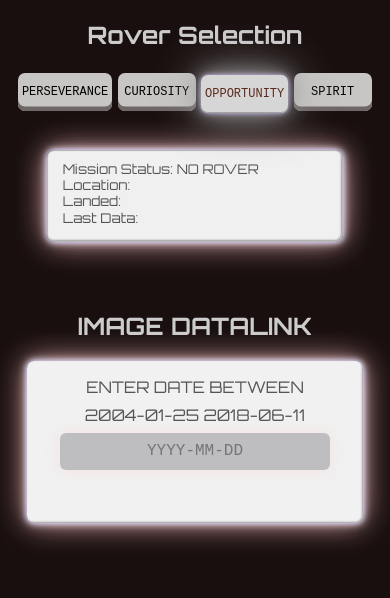
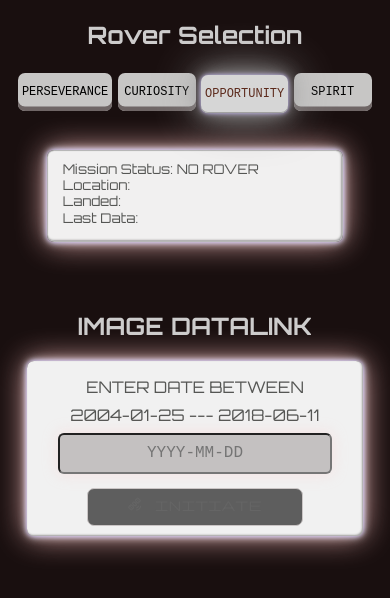
Before and after one commit to kingbgreen5/rover-link, a React (Vite) app: page / in a window 390 px wide. Both pictures are taken after a click on the button "OPPORTUNITY". Shown: the top 598 px of the page. Built offline with nearby package versions, Linux system fonts and the light colour scheme.

Commit message:
tweaking

```diff
--- a/src/components/OpportunitySearchBar.jsx
+++ b/src/components/OpportunitySearchBar.jsx
@@ -100,7 +100,7 @@
 
 
 
-     const opportunityDates="2004-01-25  2018-06-11"
+     const opportunityDates="2004-01-25 --- 2018-06-11"
 
 
 return(
@@ -166,7 +166,7 @@
 // role="button"
 // type="submit"
 >
-   satellite_alt
+   satellite_alt Initiate
 </button> </>)}
 
 </form>
--- a/src/index.css
+++ b/src/index.css
@@ -5,7 +5,9 @@
 
 font-family: "Orbitron", sans-serif;
 
-
+--IBC: #5e5e5e;
+--IBCInactive: #656565;
+--InitiateActive: #84ff00;
 
 }
 
@@ -140,7 +142,7 @@
   border-radius: 6px;
     /* background: linear-gradient(0deg ,  #533c32f9, #796a5ec9, #f5f3f2ec, #f7f5f5f1 ); */
 
-    border: none;
+    /* border: none; */
     width: 800px;
     height: 1.5em;
     text-align: center;
@@ -148,7 +150,7 @@
     font-family: monospace;
     font-size: x-large;
     box-shadow:  0 0 15px #fecaca65;
-          background-color: rgb(89, 30, 30);
+          background-color: rgb(184, 181, 181);
     /* padding: .4em; */
 }
 .search-bar:focus {
@@ -160,7 +162,7 @@
 .search-container{
     margin-left: 5%;
     margin-right: 5%;
-    background-color: #5c2a1c;
+    /* background-color: #5c2a1c; */
     background-color: #fffffff0;
     color: rgba(25, 27, 24, 0.723);
     font-family: "Orbitron", sans-serif;
@@ -173,40 +175,37 @@
 /* ultimately this should be setup so that if there is data, the button is lit up */
 .material-symbols-outlined{
     margin: 0% auto;
-    /* display: flex;
-    align-items: center;
-    justify-content: center; */
-    /* position: relative; */
-        background-color: #e6e4e3;
-    color: rgb(0, 0, 0);
+    color: var(--InitiateActive);
+    padding: 7em;
+    padding-left: 2em;
+    padding-right: 2em;
+    margin: 1%;
+
+    box-shadow:  0 0 17px #b3adad,#424242 0 -5px 0 inset;
+    border-style: solid;
+    border-width: thin;
     border-radius: 7px;
-    padding: 17em;
-    padding-left: 1em;
-    padding-right: 1em;
-    margin: 1%;
-    /* background-color: #674436; */
-    color: rgba(27, 24, 24, 0.715);
-    border: none;
-    box-shadow:  0 0 17px #b3adad,#968989 0 -3px 0 inset;
+    border-color: #cac5c5;
+    background-color: var(--IBC);
 }
 
-.material-symbols-outlined:hover{
-background:#ffffff;
-box-shadow: 0 0 5px #d0c3ff, 0 0 20px #ffffff, 0 0 50px #f4baba,#D6D6E7 0 -3px 0 inset;
-box-shadow: 0 0 5px #d0c3ff, 0 0 20px #ffffff,#D6D6E7 0 -4px 0 inset;
-border: none;
-}
 
 .material-symbols-outlined:active {
   box-shadow: #18181d 0 3px 7px inset;
   transform: translateY(1px);
-  background-color: #eee6e2;
+
 }
 
 #search-button-notvalid{
-    background-color: #ff8a8a;
-     box-shadow:  0 0 17px #b3adad,#968989 0 -3px 0 inset;
-        opacity: 0;
+    padding: .5em;
+    padding-left: 1em;
+    padding-right: 1em;
+    color: var(--IBCInactive);
+    box-shadow: none;
+    border-style: solid;
+    border-width: thin;
+    border-radius: 7px;
+    border-color: #000000;
 
 }
 
@@ -369,21 +368,35 @@
         width: 80%;
         font-size: large;
         padding: 2%;
-        background-color:#bebec1;
+        background-color:#c4c1c1;
 
     }
 
     .material-symbols-outlined{
+
         margin-top: -8em;
-        padding: .5em;
-        padding-bottom: .7em;
+        padding-top: .7em;
+        padding-bottom: 1em;
         padding-left: 3em;
         padding-right: 3em;
-        /* margin: 1%; */
         font-size: smaller;
-        /* display: flex;
-        justify-content: center;
-        align-items: center; */
+        transform: translateY(-1px);
+        transition: transform 0.4s ease,color .4s ease,box-shadow .4s ease;
+        font-weight: 500;
+        background-color: var(--IBC)
     }
+    #search-button-notvalid{
+        padding-top: .7em;
+        padding-bottom: 1em;
+        padding-left: 3em;
+        padding-right: 3em;
+    transform: translateY(1px);
+    transition: transform 0.4s ease,color .4s ease,box-shadow .4s ease;
+    border-style: solid;
+    border-width: thin;
+    border-radius: 7px;
+    border-color: #cac5c5;
 
 }
+
+}
```
